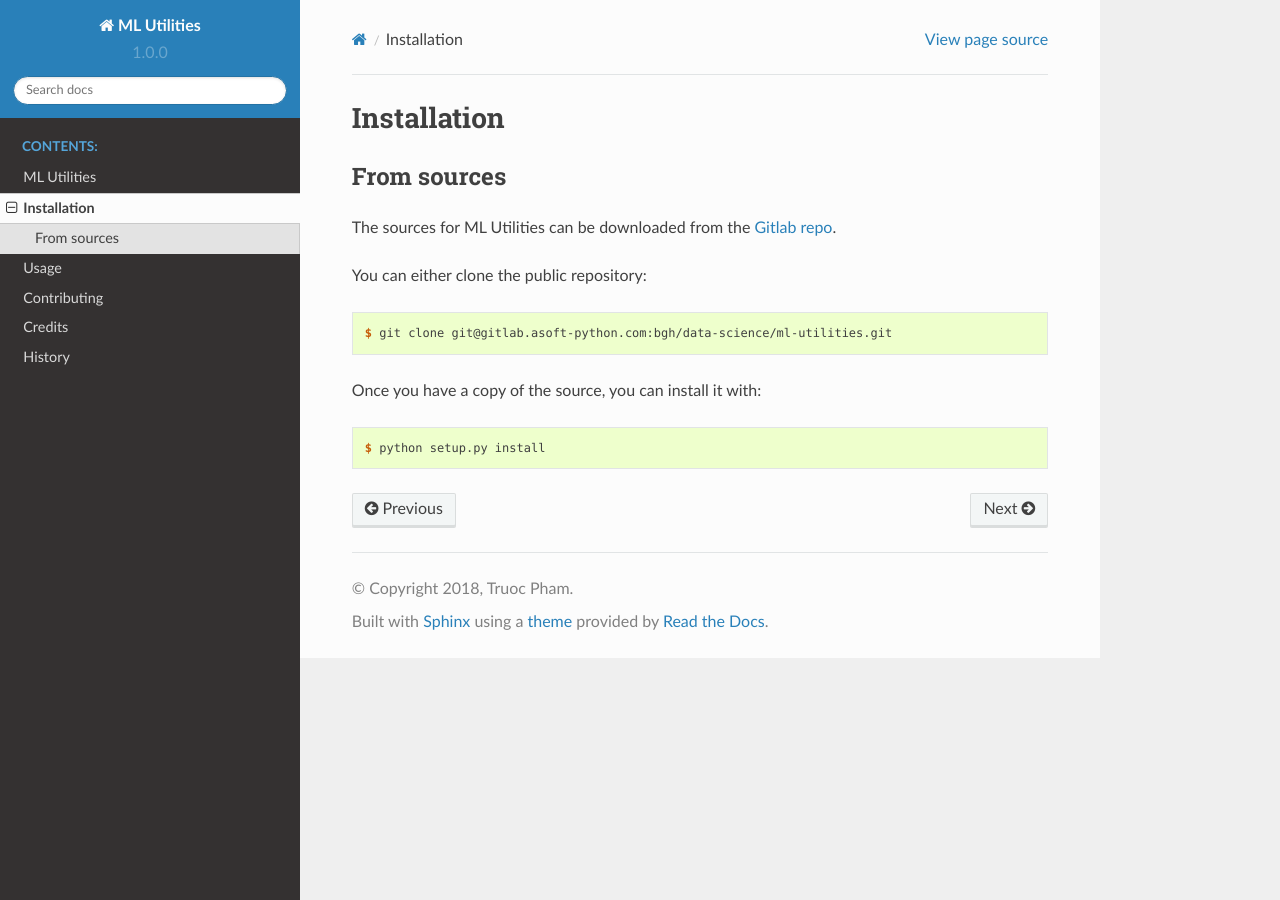
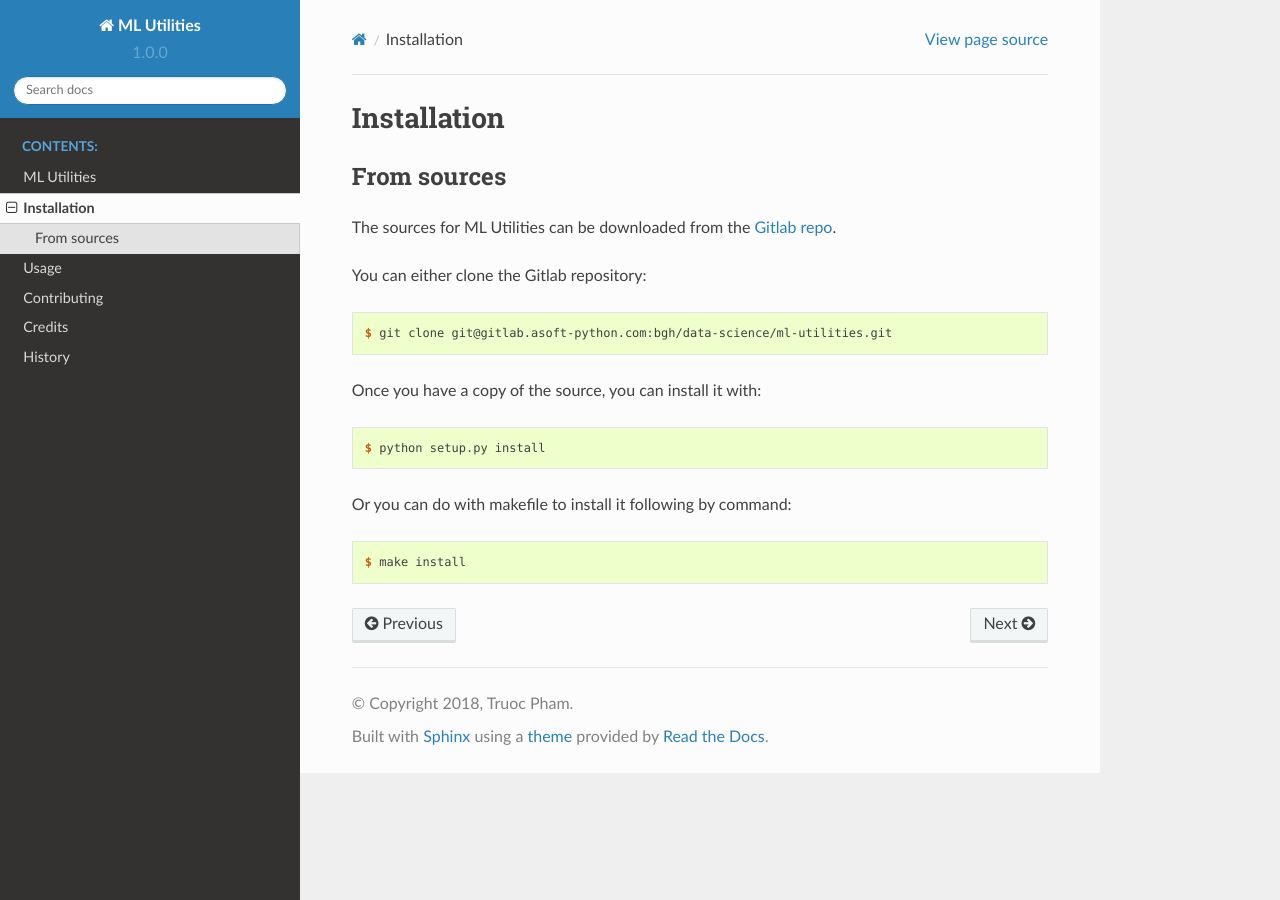
Before and after one commit to truocphamkhac-agilityio/data-science-utilities, a Sphinx documentation site: the page built from docs/installation.rst, in a window 1280 px wide. Built offline with Sphinx 7.4.7 and the Read the Docs theme 2.0.0, drawn with Linux system fonts in a browser that asks for light colours.

Commit message:
Update installation guideline.

```diff
--- a/docs/installation.rst
+++ b/docs/installation.rst
@@ -10,7 +10,7 @@ From sources
 
 The sources for ML Utilities can be downloaded from the `Gitlab repo`_.
 
-You can either clone the public repository:
+You can either clone the Gitlab repository:
 
 .. code-block:: console
 
@@ -22,5 +22,11 @@ Once you have a copy of the source, you can install it with:
 
     $ python setup.py install
 
+Or you can do with makefile to install it following by command:
+
+.. code-block:: console
+
+    $ make install
+
 
 .. _Gitlab repo: https://gitlab.asoft-python.com/bgh/data-science/ml-utilities
```
Also changed, not shown: README.rst (+24 -0 lines).
